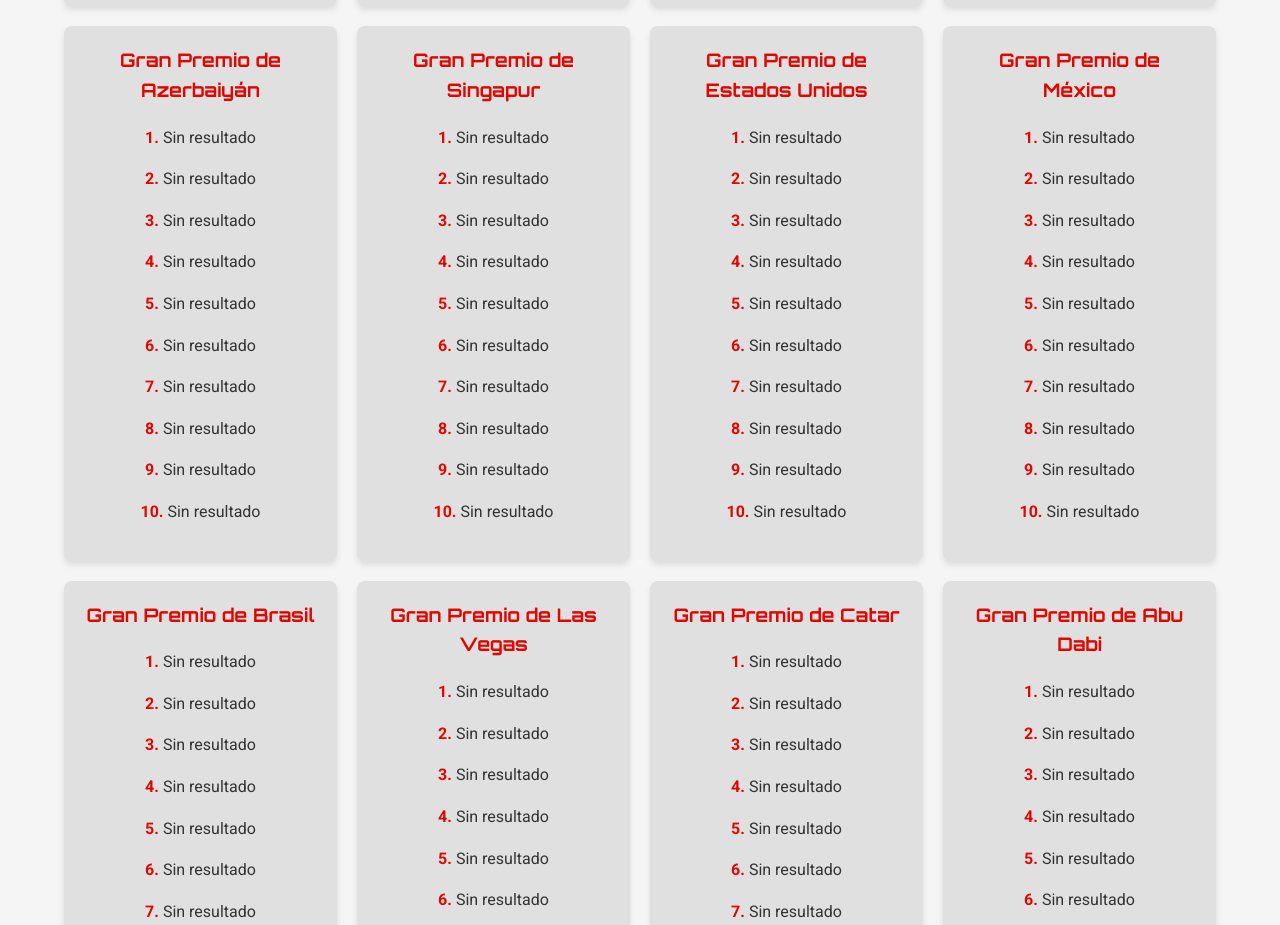
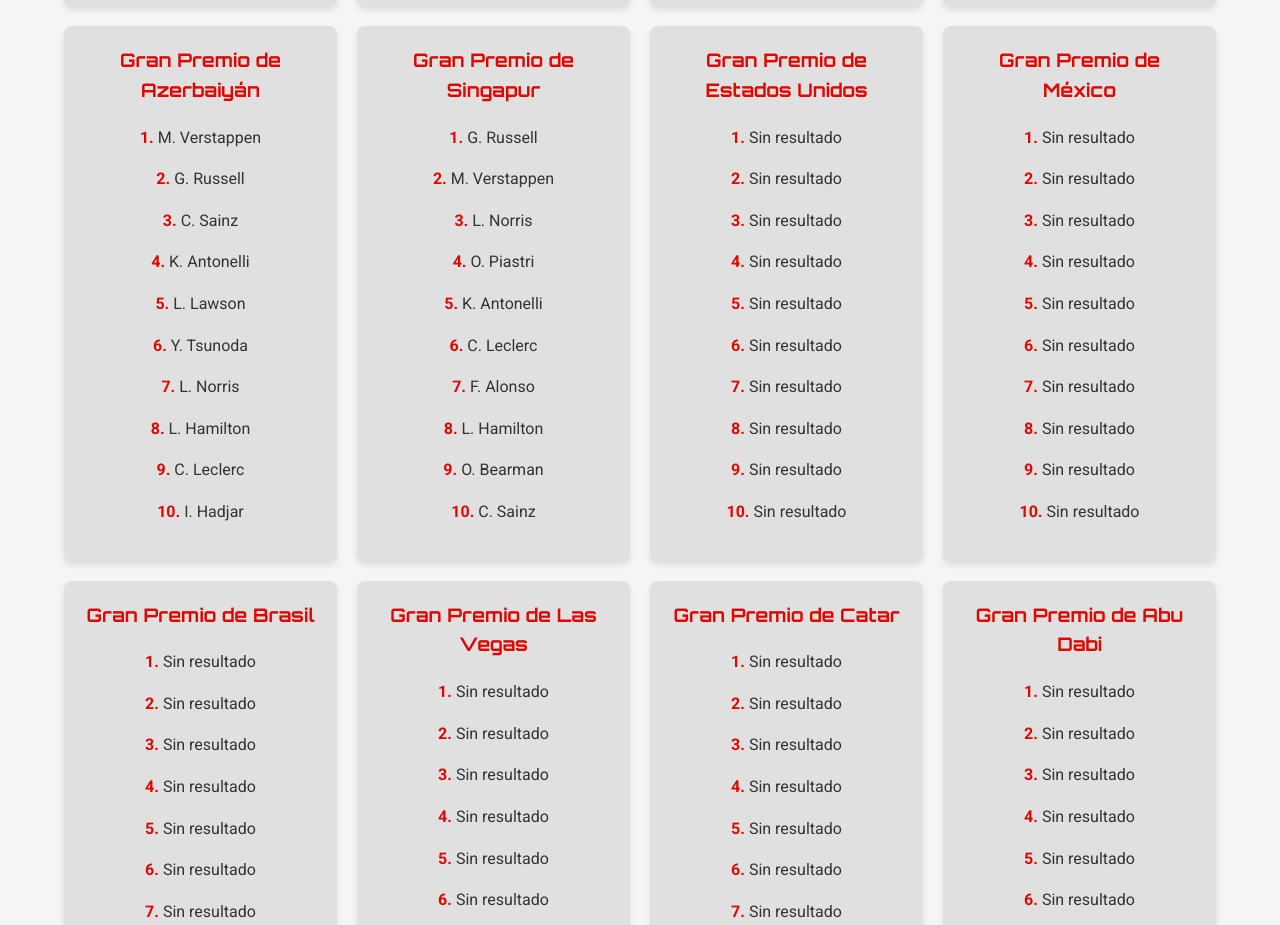
Before and after one commit to franvr13/F1-2025, a plain HTML site: page index.html in a window 1280 px wide. Shown: the part 10300-11225 px from the top of the page. Drawn offline with Linux system fonts and the light colour scheme; no server answers; a script that the page names is missing.

Commit message:
Resultados de Singapur actualizados.

```diff
--- a/index.html
+++ b/index.html
@@ -759,29 +759,29 @@
                 </div>
                 <div class="result">
                     <h3>Gran Premio de Azerbaiyán</h3>
-                    <p><span class="points">1.</span> Sin resultado</p>
-                    <p><span class="points">2.</span> Sin resultado</p>
-                    <p><span class="points">3.</span> Sin resultado</p>
-                    <p><span class="points">4.</span> Sin resultado</p>
-                    <p><span class="points">5.</span> Sin resultado</p>
-                    <p><span class="points">6.</span> Sin resultado</p>
-                    <p><span class="points">7.</span> Sin resultado</p>
-                    <p><span class="points">8.</span> Sin resultado</p>
-                    <p><span class="points">9.</span> Sin resultado</p>
-                    <p><span class="points">10.</span> Sin resultado</p>
+                    <p><span class="points">1.</span> M. Verstappen</p>
+                    <p><span class="points">2.</span> G. Russell</p>
+                    <p><span class="points">3.</span> C. Sainz</p>
+                    <p><span class="points">4.</span> K. Antonelli</p>
+                    <p><span class="points">5.</span> L. Lawson</p>
+                    <p><span class="points">6.</span> Y. Tsunoda</p>
+                    <p><span class="points">7.</span> L. Norris</p>
+                    <p><span class="points">8.</span> L. Hamilton</p>
+                    <p><span class="points">9.</span> C. Leclerc</p>
+                    <p><span class="points">10.</span> I. Hadjar</p>
                 </div>
                 <div class="result">
                     <h3>Gran Premio de Singapur</h3>
-                    <p><span class="points">1.</span> Sin resultado</p>
-                    <p><span class="points">2.</span> Sin resultado</p>
-                    <p><span class="points">3.</span> Sin resultado</p>
-                    <p><span class="points">4.</span> Sin resultado</p>
-                    <p><span class="points">5.</span> Sin resultado</p>
-                    <p><span class="points">6.</span> Sin resultado</p>
-                    <p><span class="points">7.</span> Sin resultado</p>
-                    <p><span class="points">8.</span> Sin resultado</p>
-                    <p><span class="points">9.</span> Sin resultado</p>
-                    <p><span class="points">10.</span> Sin resultado</p>
+                    <p><span class="points">1.</span> G. Russell</p>
+                    <p><span class="points">2.</span> M. Verstappen</p>
+                    <p><span class="points">3.</span> L. Norris</p>
+                    <p><span class="points">4.</span> O. Piastri</p>
+                    <p><span class="points">5.</span> K. Antonelli</p>
+                    <p><span class="points">6.</span> C. Leclerc</p>
+                    <p><span class="points">7.</span> F. Alonso</p>
+                    <p><span class="points">8.</span> L. Hamilton</p>
+                    <p><span class="points">9.</span> O. Bearman</p>
+                    <p><span class="points">10.</span> C. Sainz</p>
                 </div>
                 <div class="result">
                     <h3>Gran Premio de Estados Unidos</h3>
```
